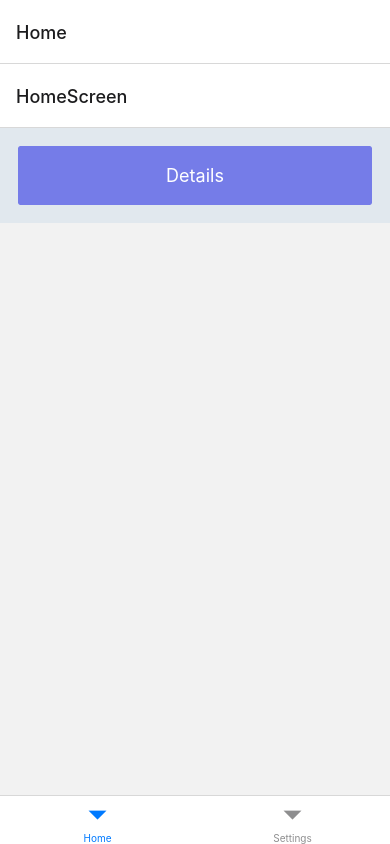
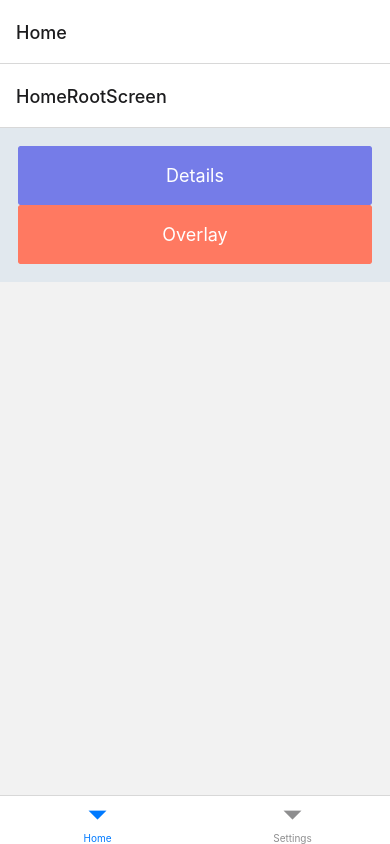
Before and after one commit to xblue-light/expo-boilerplate-ts, a React Native app: screen /HomeRootScreen in a window 390 px wide. Built offline with nearby package versions, Linux system fonts and the light colour scheme.

Commit message:
chore: refactor navigation router names and app.tsx

```diff
--- a/App.tsx
+++ b/App.tsx
@@ -6,7 +6,7 @@ import { ThemeProvider } from "@rneui/themed";
 import { alphaTheme } from "./app/styles/theme";
 import { HomeScreen } from "./app/screens/HomeScreen";
 import { DetailsScreen } from "./app/screens/DetailsScreen";
-import { DrawerLayoutAndroidScreen } from "./app/screens/DrawerLayoutAndroidScreen";
+import { OverlayAlpha } from "./app/components";
 
 // BEGINS HOME STACK WITH MULTUPLE SCREENS
 const HomeStack = createNativeStackNavigator();
@@ -14,8 +14,8 @@ const HomeStack = createNativeStackNavigator();
 function HomeStackScreen() {
   return (
     <HomeStack.Navigator>
-      <HomeStack.Screen name="HomeScreen" component={HomeScreen} />
-      <HomeStack.Screen name="Details" component={DetailsScreen} />
+      <HomeStack.Screen name="HomeRootScreen" component={HomeScreen} />
+      <HomeStack.Screen name="HomeDetailsScreen" component={DetailsScreen} />
     </HomeStack.Navigator>
   );
 }
@@ -27,10 +27,13 @@ function SettingsStackScreen() {
   return (
     <SettingsStack.Navigator>
       <SettingsStack.Screen
-        name="DrawerLayoutAndroid"
-        component={DrawerLayoutAndroidScreen}
+        name="SettingsOverlayScreen"
+        component={OverlayAlpha}
       />
-      <SettingsStack.Screen name="Details" component={DetailsScreen} />
+      <SettingsStack.Screen
+        name="SettingsDetailsScreen"
+        component={DetailsScreen}
+      />
     </SettingsStack.Navigator>
   );
 }
@@ -42,7 +45,7 @@ export default function App() {
   return (
     <ThemeProvider theme={alphaTheme}>
       <NavigationContainer>
-        <Tab.Navigator>
+        <Tab.Navigator initialRouteName="Home">
           <Tab.Screen name="Home" component={HomeStackScreen} />
           <Tab.Screen name="Settings" component={SettingsStackScreen} />
         </Tab.Navigator>
--- a/app/components/Overlay.tsx
+++ b/app/components/Overlay.tsx
@@ -26,7 +26,7 @@ export const OverlayAlpha: React.FunctionComponent<OverlayComponentProps> = ({
     >
       <Button
         title="GO TO DETAILS"
-        onPress={() => navigation.navigate("Details")}
+        onPress={() => navigation.navigate("SettingsDetailsScreen")}
       />
       <Button title="Open Overlay" onPress={toggleOverlay} />
       <Overlay
--- a/app/screens/HomeScreen.tsx
+++ b/app/screens/HomeScreen.tsx
@@ -13,17 +13,15 @@ export const HomeScreen = ({ navigation }: any) => {
       }}
     >
       <Button
-        onPress={() => navigation.navigate("Details")}
+        onPress={() => navigation.navigate("HomeDetailsScreen")}
         title="Details"
         color="primary"
       />
-      {Platform.OS === "android" && (
-        <Button
-          onPress={() => navigation.navigate("DrawerLayoutAndroid")}
-          title="DrawerLayoutAndroid"
-          color="warning"
-        />
-      )}
+      <Button
+        onPress={() => navigation.navigate("HomeDetailsScreen")}
+        title="Overlay"
+        color="secondary"
+      />
     </SafeAreaView>
   );
 };
```
